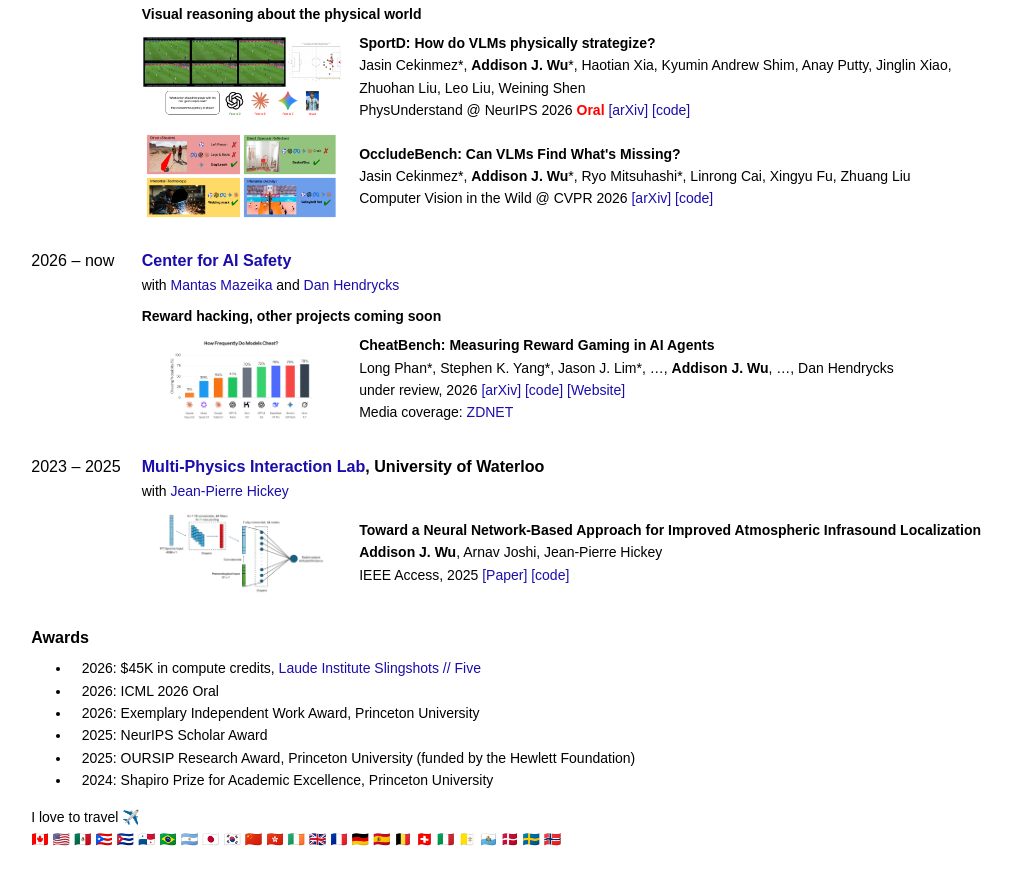
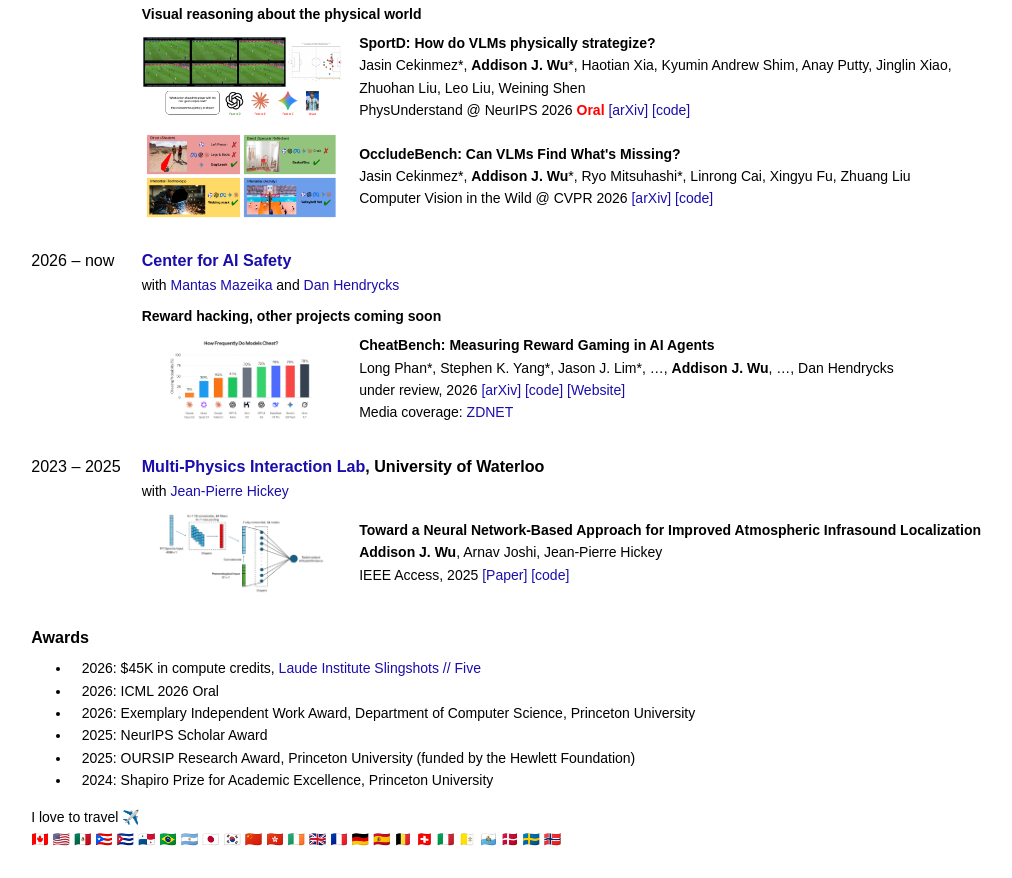
Before and after one commit to addisonwu05/addisonwu05.github.io, a plain HTML site: page index.html in a window 1280 px wide. Shown: the part 1273-2151 px from the top of the page, without its empty margins (127-1139 px from the left). Drawn offline with Linux system fonts and the light colour scheme.

Commit message:
Credit the CS department for the Exemplary Independent Work Award
Co-Authored-By: Claude Opus 5.5 <noreply@anthropic.com>

```diff
--- a/index.html
+++ b/index.html
@@ -264,7 +264,7 @@
       <ul>
         <li>2026: $45K in compute credits, <a href="https://www.laude.org/slingshots">Laude Institute Slingshots // Five</a></li>
         <li>2026: ICML 2026 Oral</li>
-        <li>2026: Exemplary Independent Work Award, Princeton University</li>
+        <li>2026: Exemplary Independent Work Award, Department of Computer Science, Princeton University</li>
         <li>2025: NeurIPS Scholar Award</li>
         <li>2025: OURSIP Research Award, Princeton University (funded by the Hewlett Foundation)</li>
         <li>2024: Shapiro Prize for Academic Excellence, Princeton University</li>
```
